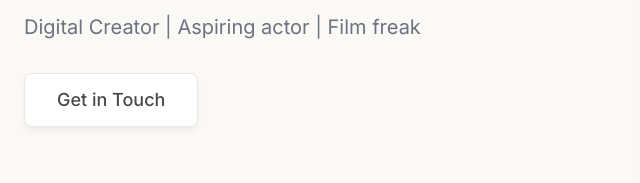
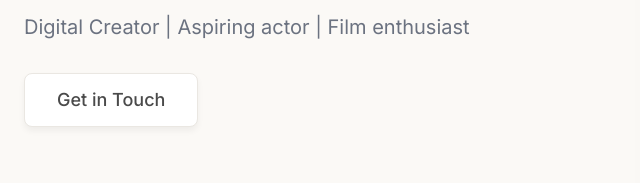
Before and after one commit to radhitadepalli/portfolio, a plain HTML site: page index.html in a window 1280 px wide. Shown: the part 590-773 px from the top of the page, 0-640 px from the left. Drawn offline with nearby package versions, Linux system fonts and the light colour scheme.

Commit message:
added film enthusiast

```diff
--- a/index.html
+++ b/index.html
@@ -141,7 +141,7 @@
                         <span class="block text-gray-900 font-extrabold whitespace-nowrap">Radhi T V J</span>
                     </h1>
                 </div>
-                <p class="text-xl text-gray-500 mb-8">Digital Creator | Aspiring actor | Film freak</p>
+                <p class="text-xl text-gray-500 mb-8">Digital Creator | Aspiring actor | Film enthusiast</p>
                 <a href="#contact" class="btn-primary inline-block py-3 px-8 rounded-lg text-lg font-medium">Get in Touch</a>
             </div>
             <div class="md:w-1/2 lg:w-3/5 flex justify-center md:justify-end">
```
